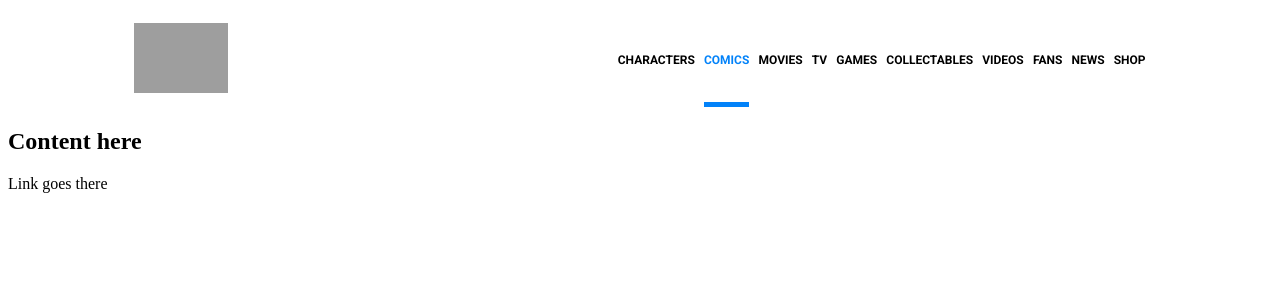
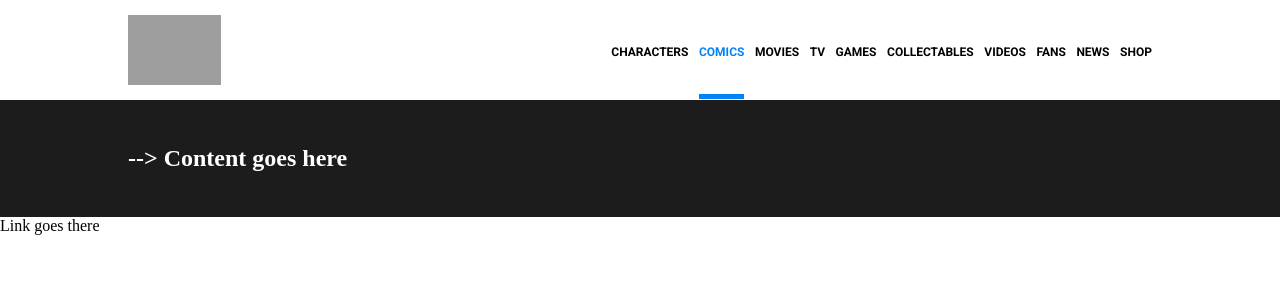
Before and after one commit to PaulDenis/vue-dc-comics, a Vue app: page / in a window 1280 px wide. Shown: the top 300 px of the page. Built offline with nearby package versions, Linux system fonts and the light colour scheme; grey boxes are pictures that could not be loaded.

Commit message:
Creato spazio per futuri contenuti

```diff
--- a/src/App.vue
+++ b/src/App.vue
@@ -31,5 +31,10 @@
 </script>
 
 <style lang="scss">
+body {
+  box-sizing: border-box;
+  margin: 0;
+  padding: 0;
+}
 
 </style>
--- a/src/components/Content.vue
+++ b/src/components/Content.vue
@@ -1,6 +1,8 @@
 <template>
-    <div>
-        <h2>Content here</h2>
+    <div id="content_container">
+        <div class="content">
+            <h2>--> Content goes here </h2>
+        </div>
     </div>
 </template>
 
@@ -10,6 +12,18 @@ export default {
 }
 </script>
 
-<style>
+<style lang="scss" scoped>
+    @import "../style/mixin.scss";
+    @import url('https://fonts.googleapis.com/css2?family=Roboto:wght@300;400;500;700&display=swap');
 
+    #content_container {
+        background-color: #1c1c1c;
+        // height: 100px;
+    }
+
+    .content {
+        @include wrapper_80;
+        color: white;
+        padding: 25px;
+    }
 </style>
```
